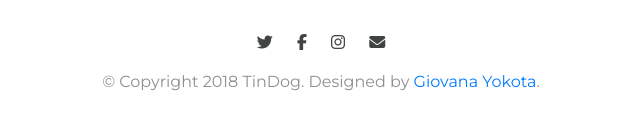
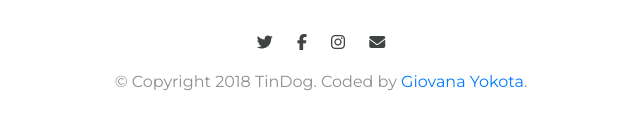
Before and after one commit to gnyokota/Tindog_Project, a plain HTML site: page index.html in a window 1280 px wide. Shown: the part 3221-3351 px from the top of the page, 319-959 px from the left. Drawn offline with nearby package versions, Linux system fonts and the light colour scheme.

Commit message:
Update index.html

```diff
--- a/index.html
+++ b/index.html
@@ -199,7 +199,7 @@
       <i class="social-icon fab fa-facebook-f"></i>
       <i class="social-icon fab fa-instagram"></i>
       <a href="mailto:gnyokota@gmail.com"><i class="social-icon fas fa-envelope"></i></a>
-      <p>© Copyright 2018 TinDog. Designed by
+      <p>© Copyright 2018 TinDog. Coded by
         <a href="https://www.linkedin.com/in/gyokota/">Giovana Yokota</a>.
       </p>
     </div>
```
